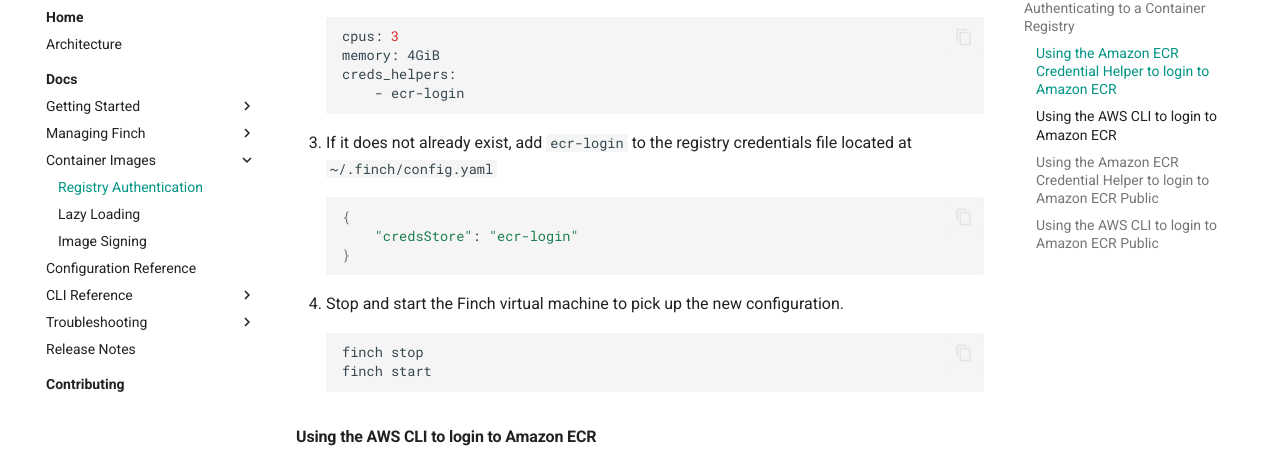
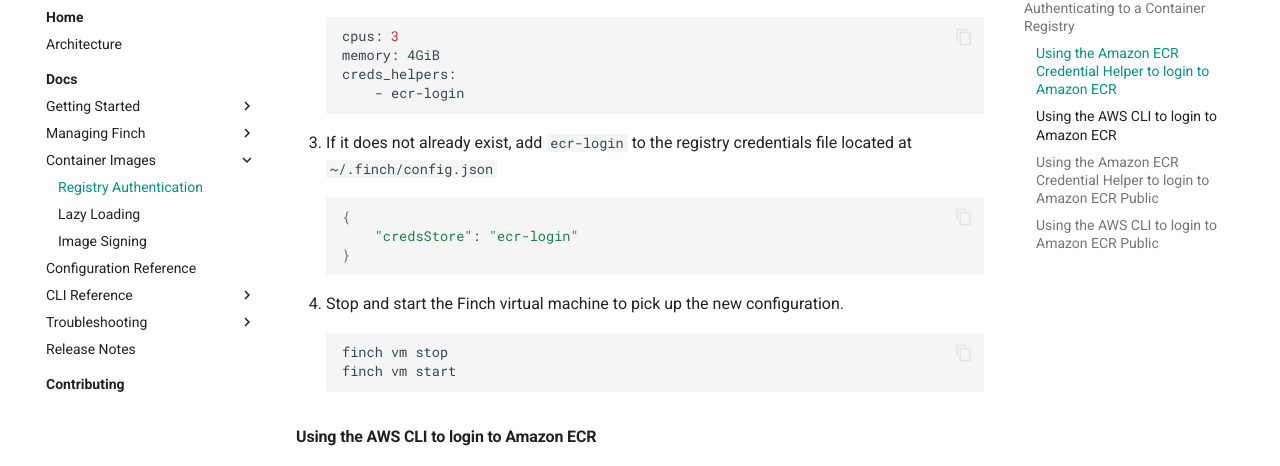
Before and after one commit to runfinch/finch-website, an MkDocs documentation site: the page built from docs/docs/container-images/authentication.md, in a window 1280 px wide and 900 px high, scrolled down 663 px. Shown: the part 100-566 px from the top of the window. Built offline with MkDocs 1.6.1 and Material for MkDocs 9.7.7, drawn with Linux system fonts in a browser that asks for light colours; comment, search, counter and statistics services are not loaded.

Commit message:
docs: Fix typo for finch vm operations and file type for config
Signed-off-by: Shubharanshu Mahapatra <shubhum@amazon.com>

````diff
--- a/docs/docs/container-images/authentication.md
+++ b/docs/docs/container-images/authentication.md
@@ -39,7 +39,7 @@
         ```
 
     3. If it does not already exist, add `ecr-login` to the registry credentials
-       file located at `~/.finch/config.yaml`
+       file located at `~/.finch/config.json`
 
         ```bash
         {
@@ -50,8 +50,8 @@
     4. Stop and start the Finch virtual machine to pick up the new configuration.
 
         ```
-        finch stop
-        finch start
+        finch vm stop
+        finch vm start
         ```
 
     #### Using the AWS CLI to login to Amazon ECR
@@ -112,7 +112,7 @@
         ```
 
     3. If it does not already exist, add `ecr-login` to the registry credentials
-       file located at `~/.finch/config.yaml`
+       file located at `~/.finch/config.json`
 
         ```bash
         {
@@ -123,8 +123,8 @@
     4. Stop and start the Finch virtual machine to pick up the new configuration.
 
         ```
-        finch stop
-        finch start
+        finch vm stop
+        finch vm start
         ```
 
     #### Using the AWS CLI to login to Amazon ECR Public
````
